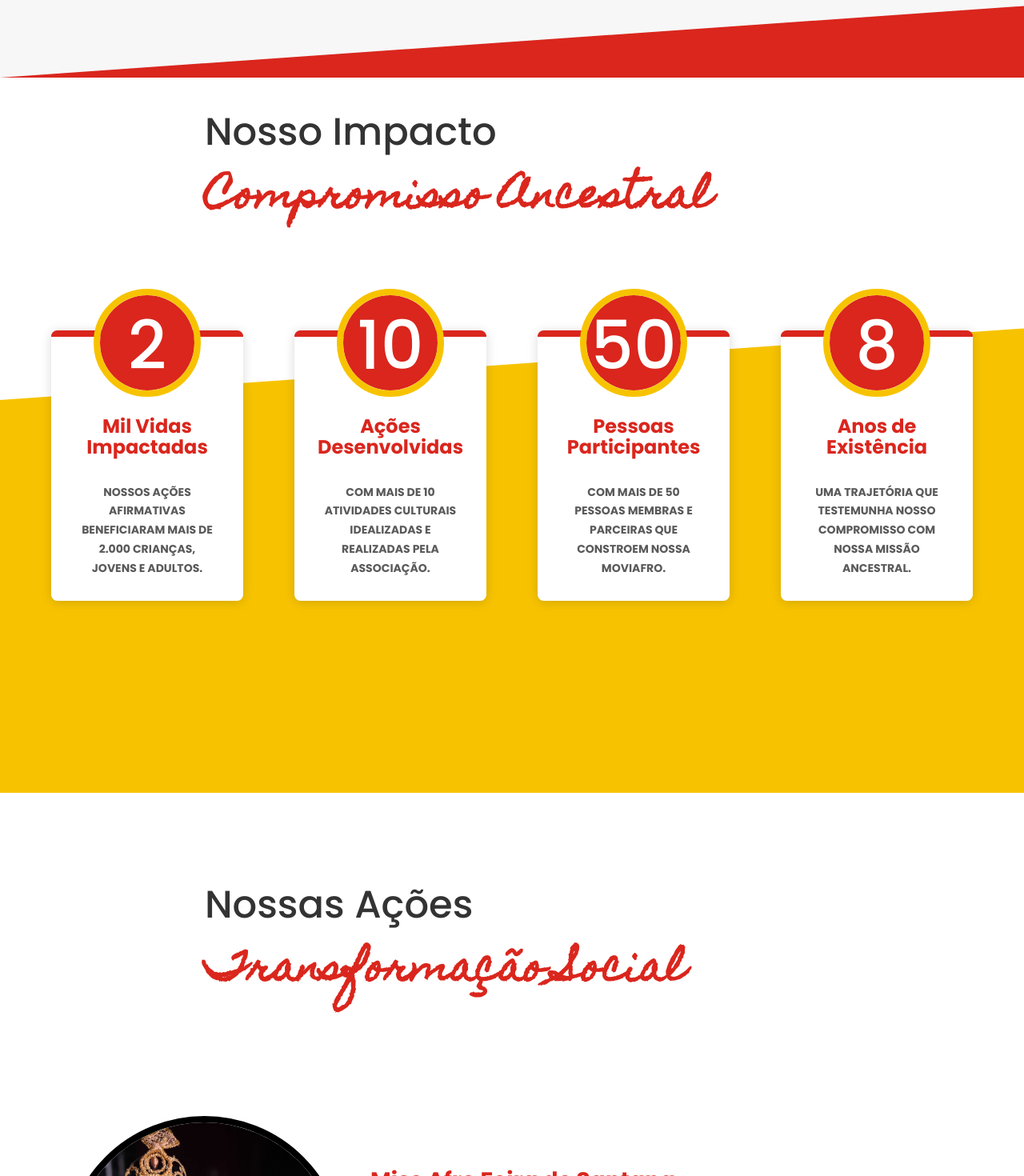
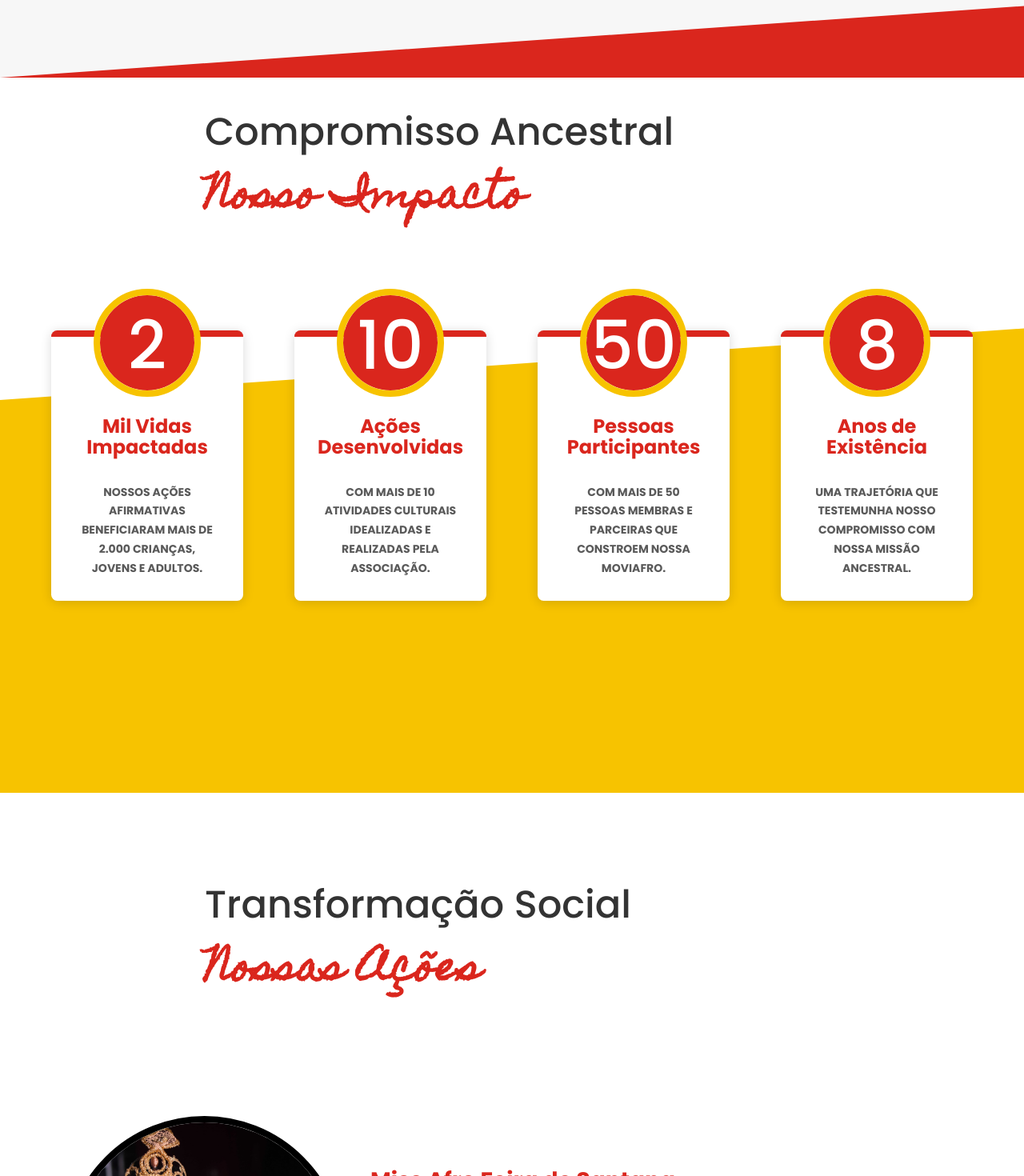
Before and after one commit to andressaaborges/black-xp, a React (Vite) app: page / in a window 1280 px wide. Shown: the part 3440-4910 px from the top of the page at 80% size. Built offline with nearby package versions, Linux system fonts and the light colour scheme.

Commit message:
refactor: :speech_balloon: update titles and subtitles

```diff
--- a/src/components/Actives.jsx
+++ b/src/components/Actives.jsx
@@ -84,7 +84,7 @@ export function Actives() {
     return (
         <section className={styles.actives} id="talents">
             <article className={styles.container}>
-                <motion.h2 initial={{ opacity: 0, scale: 0 }} whileInView={{ opacity: 1, scale: 1 }} transition={{ duration: 0.6 }}>Pessoas Atuantes<br /><span>Mantendo o Movimento</span></motion.h2>
+                <motion.h2 initial={{ opacity: 0, scale: 0 }} whileInView={{ opacity: 1, scale: 1 }} transition={{ duration: 0.6 }}>Mantendo o Movimento<br /><span>Pessoas Atuantes</span></motion.h2>
                 <div className={styles.content}>
                     <Swiper
                         modules={[Navigation]}
--- a/src/components/Operation.jsx
+++ b/src/components/Operation.jsx
@@ -12,7 +12,7 @@ export function Operation() {
         return (
             <section className={styles.operation} id="operation">
                 <article className={styles.content}>
-                    <h2>Nosso Impacto<span><br />Compromisso Ancestral</span></h2>
+                    <h2>Compromisso Ancestral<span><br />Nosso Impacto</span></h2>
                     <div className={styles.cardsSectionOperation}>
                         <Swiper grabCursor={true}
                             effect={"creative"}
@@ -103,7 +103,7 @@ export function Operation() {
             <section className={styles.operation} id="operation">
                 <article className={styles.content}>
                     <div className={styles.title}>
-                        <h2>Nosso Impacto<span><br />Compromisso Ancestral</span></h2>
+                        <h2>Compromisso Ancestral<span><br />Nosso Impacto</span></h2>
 
                     </div>
                     <motion.div className={styles.cardsSectionOperation} initial={{ opacity: 0, scale: 0, x: 500, y: -50 }} whileInView={{ opacity: 1, scale: 1, x: 0, y: 0 }} transition={{ duration: 0.6 }}>
--- a/src/components/Press.jsx
+++ b/src/components/Press.jsx
@@ -86,7 +86,7 @@ export function Press() {
     return (
         <section className={styles.press} id="press">
             <article className={styles.container}>
-                <motion.h2 initial={{ opacity: 0, scale: 0 }} whileInView={{ opacity: 1, scale: 1 }} transition={{ duration: 0.6 }}>Moviafro na Imprensa<br /><span>Acompanhe as Notícias</span></motion.h2>
+                <motion.h2 initial={{ opacity: 0, scale: 0 }} whileInView={{ opacity: 1, scale: 1 }} transition={{ duration: 0.6 }}>Acompanhe as Notícias<br /><span>Moviafro na Imprensa</span></motion.h2>
                 <div className={styles.content}>
                     <Swiper
                         modules={[Navigation]}
--- a/src/components/Talents.jsx
+++ b/src/components/Talents.jsx
@@ -55,7 +55,7 @@ export function Talents() {
     return (
         <section className={styles.talents} id="talents">
             <article className={styles.container}>
-                <motion.h2 initial={{ opacity: 0, scale: 0 }} whileInView={{ opacity: 1, scale: 1 }} transition={{ duration: 0.6 }}>Nossas Inspirações<br /><span>Construindo em União</span></motion.h2>
+                <motion.h2 initial={{ opacity: 0, scale: 0 }} whileInView={{ opacity: 1, scale: 1 }} transition={{ duration: 0.6 }}>Construindo em União<br /><span>Nossas Inspirações</span></motion.h2>
                 <div className={styles.content}>
                     <Swiper
                         modules={[Navigation]}
--- a/src/components/Testimonials.jsx
+++ b/src/components/Testimonials.jsx
@@ -20,7 +20,7 @@ import missPlusSize from './../assets/actions/missAfroPlusSize.jpeg';
 export function Testimonials() {
     return (
         <section className={styles.testimonials} id="testimonials">
-            <h2>Nossas Ações<span><br />Transformação Social</span></h2>
+            <h2>Transformação Social<span><br />Nossas Ações</span></h2>
             <Swiper
                 slidesPerView={"auto"}
                 spaceBetween={10}
```
